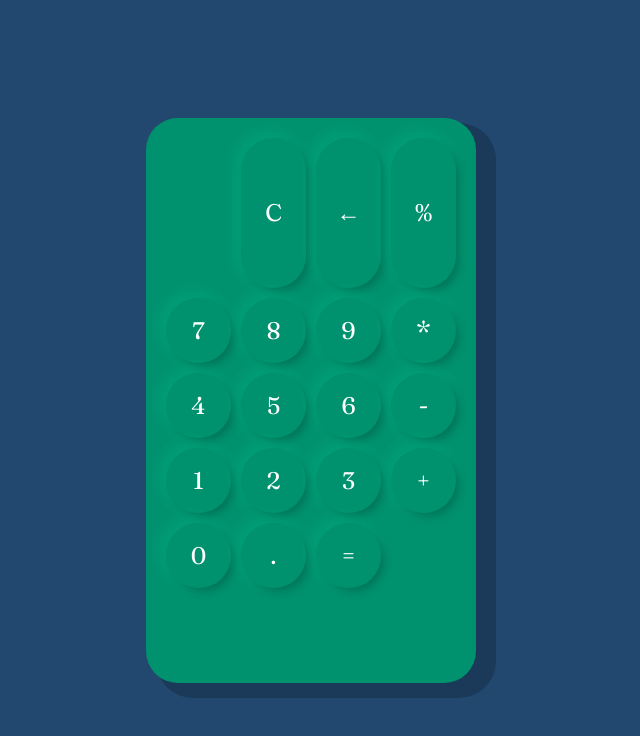
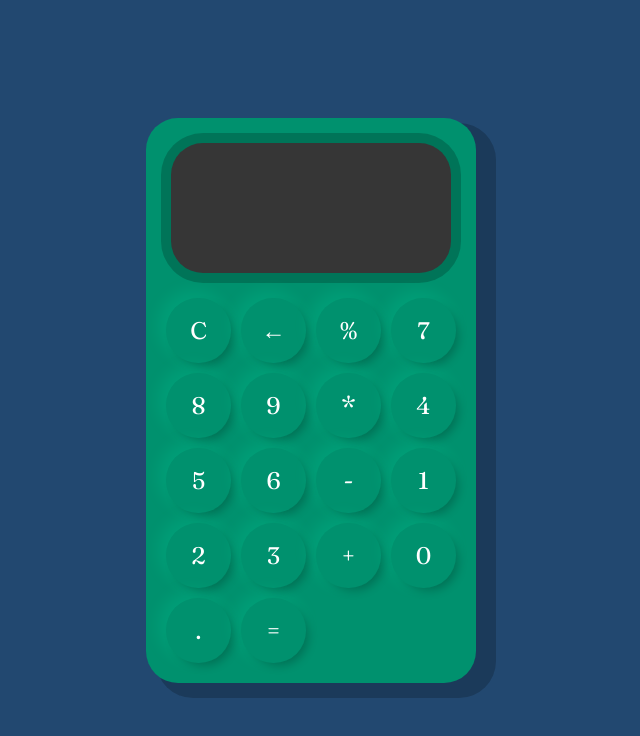
Before and after one commit to marinanc/Calculadora, a plain HTML site: page index.html in a window 1280 px wide. Shown: the whole page, without its empty margins (329-969 px from the left). Drawn offline with Linux system fonts and the light colour scheme.

Commit message:
style: display

```diff
--- a/index.css
+++ b/index.css
@@ -47,3 +47,18 @@ button:active {
 button:focus{
     outline: none;
 }
+
+.display {
+    grid-column: 1 / -1; /*De una punta a la otra*/
+    padding: 16px;
+    display: flex;
+    margin: 10px 10px 20px; /*10 arriba, 10 izq y der, 20 abajo*/
+    flex-direction: column; /*Para que se vea en columna, no en fila*/
+    align-items: flex-end; /*Todo hacia la derecha*/
+    background-color: #363636;
+    border-radius: 32px;
+    text-align: right;
+    justify-content: space-between; /*Separar valores en el display*/
+    word-break: break-all; /*Por si tenemos que irnos a dos lineas ¿?*/
+    box-shadow: 0px 0px 0px 10px #00000033;
+}
```
